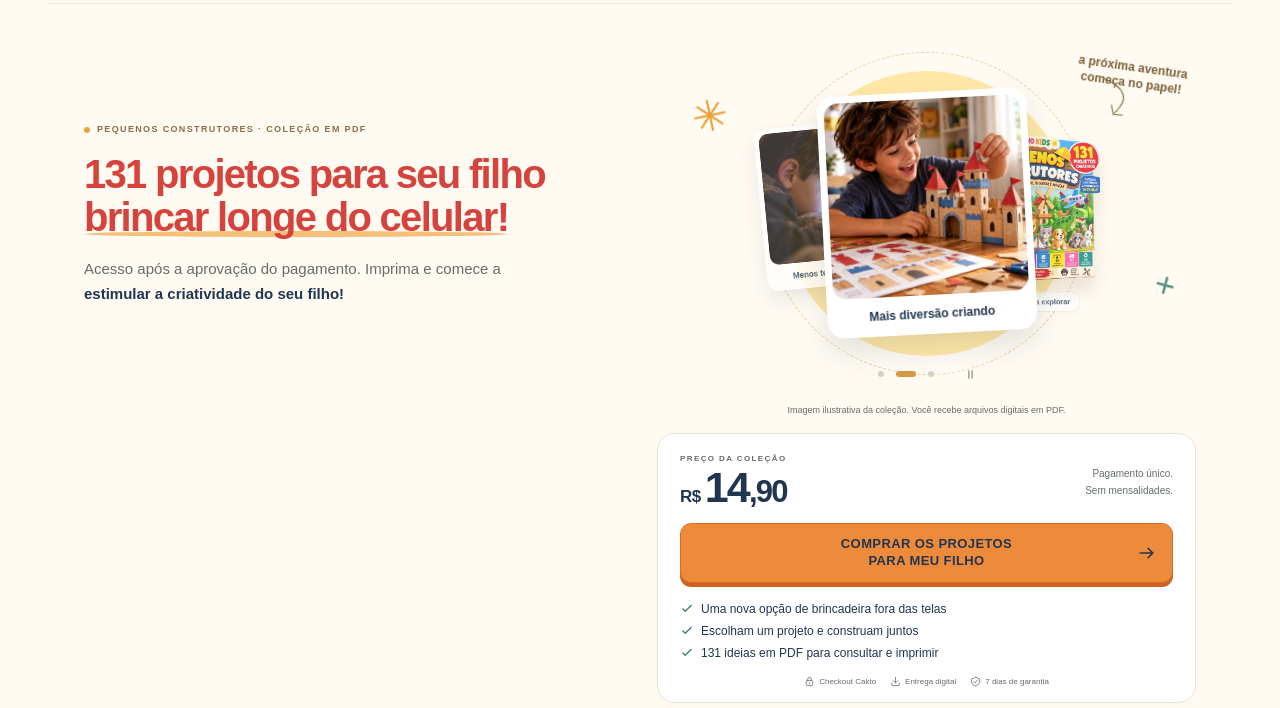
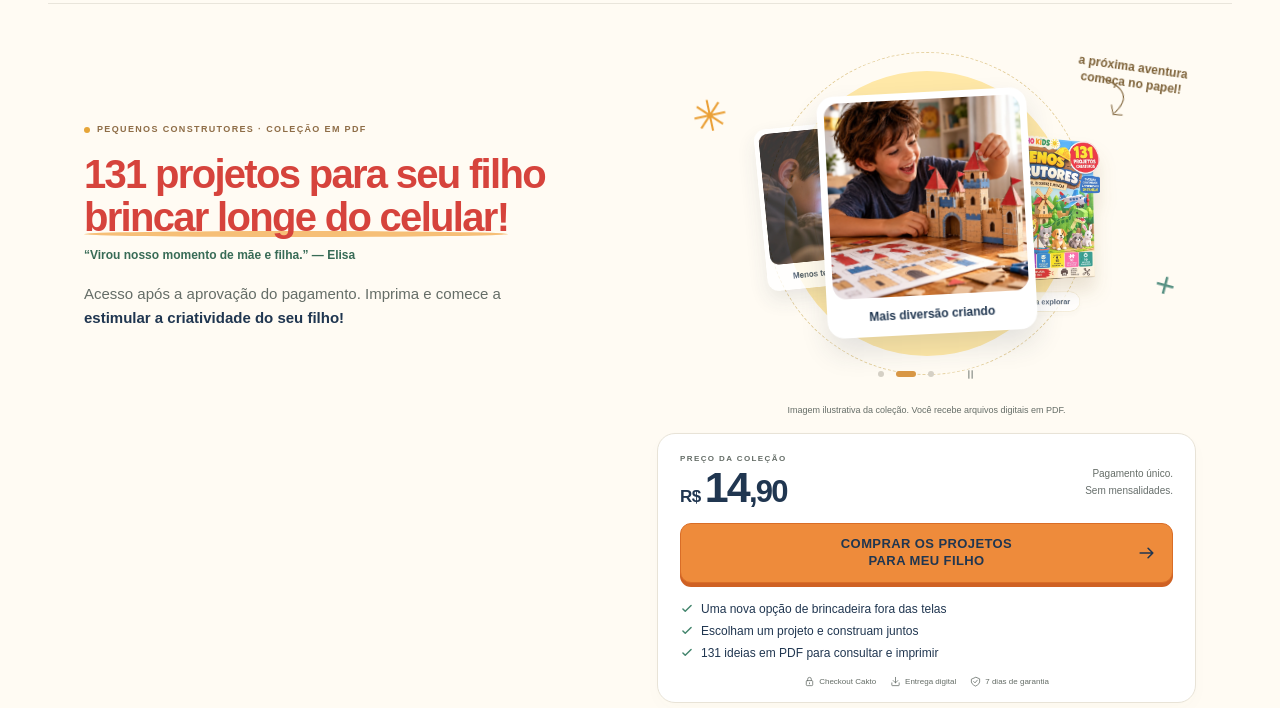
Before and after one commit to joaolucasqueiros/mundocriativo, a website built with Vite: page index.html in a window 1280 px wide. Shown: the part 92-800 px from the top of the page. Built offline with nearby package versions, Linux system fonts and the light colour scheme; files whose address does not match are found by name.

Commit message:
Destaca depoimento real abaixo da headline

```diff
--- a/index.html
+++ b/index.html
@@ -51,6 +51,9 @@
           <h1 id="hero-title">
             131 projetos para seu filho <span>brincar longe do celular!</span>
           </h1>
+          <p class="hero-social-proof">
+            “Virou nosso momento de mãe e filha.” <span>— Elisa</span>
+          </p>
           <p class="hero-description">
             Acesso após a aprovação do pagamento. Imprima e comece a
             <strong>estimular a criatividade do seu filho!</strong>
--- a/src/styles.css
+++ b/src/styles.css
@@ -2759,6 +2759,16 @@ p {
   font-size: 15px;
   margin-top: 18px;
 }
+.hero-social-proof {
+  margin: 8px 0 0;
+  color: #386b56;
+  font-size: 12px;
+  font-weight: 700;
+  line-height: 1.4;
+}
+.hero-social-proof span {
+  white-space: nowrap;
+}
 .hero-description strong {
   color: var(--navy);
   font-weight: 700;
```
